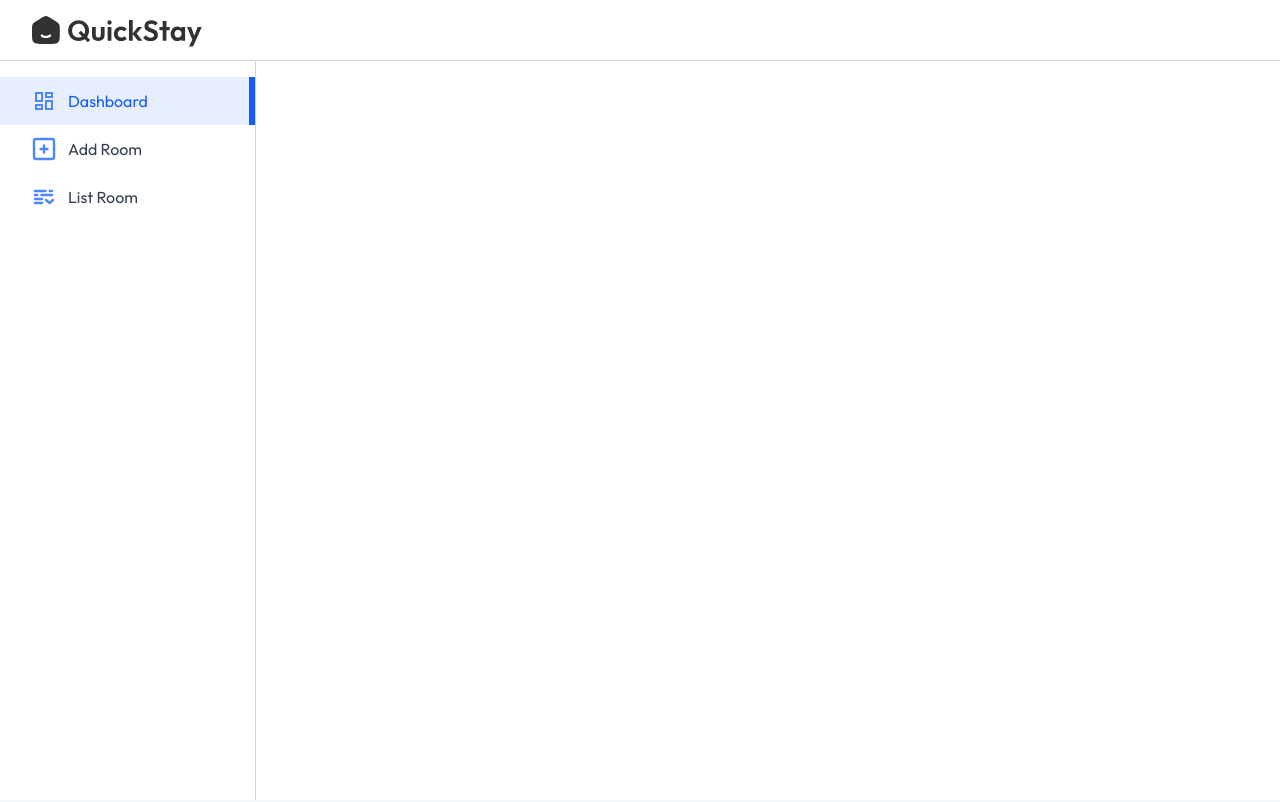
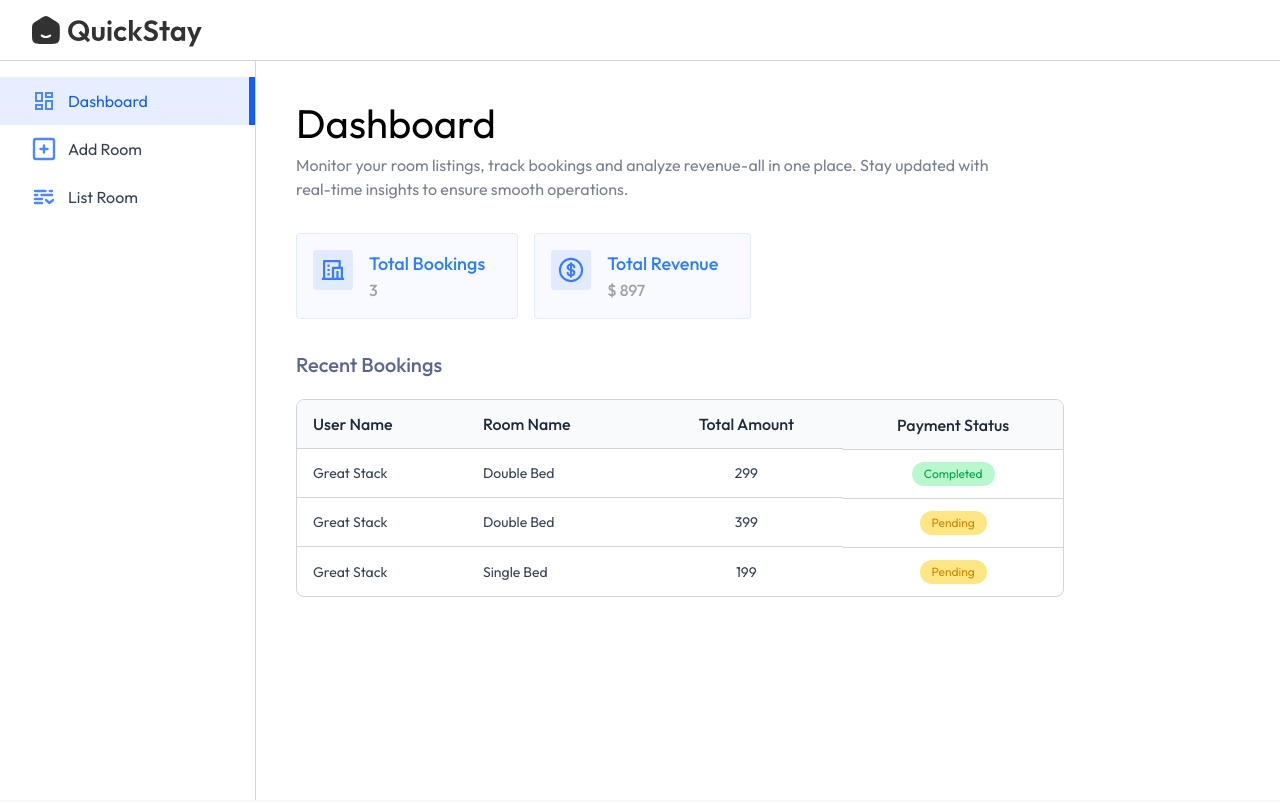
Before and after one commit to manojLovesCoding/hotelBookingWebApp, a React (Vite) app in the folder client/: page /owner in a window 1280 px wide. Shown: the top 802 px of the page. Built offline with nearby package versions, Linux system fonts and the light colour scheme; no server answers; a web font is replaced by a local one.

Commit message:
feat(dashboard): add dashboard UI with total bookings, revenue, and recent bookings table

```diff
--- a/client/src/App.jsx
+++ b/client/src/App.jsx
@@ -8,6 +8,9 @@
 import MyBookings from "./pages/MyBookings";
 import HotelReg from "./components/HotelReg";
 import { Layout } from "./pages/HotelOwner/Layout";
+import Dashboard from "./pages/HotelOwner/Dashboard";
+import AddRoom from "./pages/HotelOwner/AddRoom";
+import ListRoom from "./pages/HotelOwner/ListRoom";
 
 const App = () => {
   const isOwnerAuth = useLocation().pathname.includes("owner");
@@ -21,7 +24,11 @@
           <Route path="/rooms" element={<AllRooms />} />
           <Route path="/rooms/:id" element={<RoomDetails />} />
           <Route path="/my-bookings" element={<MyBookings />} />
-          <Route path="/owner" element={<Layout />}></Route>
+          <Route path="/owner" element={<Layout />}>
+            <Route index element={<Dashboard />} />
+            <Route path="add-room" element={<AddRoom />} />
+            <Route path="list-room" element={<ListRoom />} />
+          </Route>
         </Routes>
       </div>
       <Footer />
--- a/client/src/pages/HotelOwner/AddRoom.jsx
+++ b/client/src/pages/HotelOwner/AddRoom.jsx
@@ -0,0 +1,9 @@
+import React from 'react'
+
+const AddRoom = () => {
+  return (
+    <div>AddRoom</div>
+  )
+}
+
+export default AddRoom
--- a/client/src/pages/HotelOwner/Dashboard.jsx
+++ b/client/src/pages/HotelOwner/Dashboard.jsx
@@ -0,0 +1,92 @@
+import React, { useState } from "react";
+import Title from "../../components/Title";
+import { assets, dashboardDummyData } from "../../assets/assets";
+
+const Dashboard = () => {
+  const [dashboardData, setDashboardData] = useState(dashboardDummyData);
+  return (
+    <div>
+      <Title
+        align="left"
+        font="outfit"
+        title="Dashboard"
+        subTitle="Monitor your room listings, track bookings and analyze revenue-all in one place. Stay updated with real-time insights to ensure smooth operations."
+      />
+
+      <div className="flex gap-4 my-8">
+        {/* total bookings */}
+        <div className="bg-primary/3 border border-primary/10 rounded flex p-4 pr-8">
+          <img src={assets.totalBookingIcon} className="max-sm:hidden h-10" />
+          <div className="flex flex-col sm:ml-4 font-medium">
+            <p className="text-blue-500 text-lg">Total Bookings</p>
+            <p className="text-neutral-400 text-base">
+              {dashboardData.totalBookings}
+            </p>
+          </div>
+        </div>
+
+        {/* total revenue */}
+        <div className="bg-primary/3 border border-primary/10 rounded flex p-4 pr-8">
+          <img src={assets.totalRevenueIcon} className="max-sm:hidden h-10" />
+          <div className="flex flex-col sm:ml-4 font-medium">
+            <p className="text-blue-500 text-lg">Total Revenue</p>
+            <p className="text-neutral-400 text-base">
+              $ {dashboardData.totalRevenue}
+            </p>
+          </div>
+        </div>
+      </div>
+
+      {/* recent bookings */}
+      <h2 className="text-xl text-blue-950/70 font-medium mb-5">
+        Recent Bookings
+      </h2>
+      <div className="w-full max-w-3xl text-left border border-gray-300 rounded-lg max-h-80 overflow-y-scroll">
+        <table className="w-full">
+          <thead className="bg-gray-50">
+            <tr>
+              <th className="py-3 px-4 text-gray-800 font-medium">User Name</th>
+              <th className="py-3 px-4 text-gray-800 font-medium max-sm:hidden">
+                Room Name
+              </th>
+              <th className="py-3 px-4 text-gray-800 font-medium text-center">
+                Total Amount
+              </th>
+              <th className="py-3 px-4 text-gray-800 font-medium text-center">
+                Payment Status
+              </th>
+            </tr>
+          </thead>
+          <tbody className="text-sm">
+            {dashboardData.bookings.map((item, index) => (
+              <tr key={index}>
+                <td className="py-3 px-4 text-gray-700 border-t border-gray-300">
+                  {item.user.username}
+                </td>
+                <td className="py-3 px-4 text-gray-700 border-t border-gray-300 max-sm:hidden">
+                  {item.room.roomType}
+                </td>
+                <td className="py-3 px-4 text-gray-700 border-t border-gray-300 text-center">
+                  {item.totalPrice}
+                </td>
+                <td className="py-3 px-4 text-gray-700 border-t border-gray-300 flex">
+                  <button
+                    className={`py-1 px-3 text-xs rounded-full mx-auto ${
+                      item.isPaid
+                        ? "bg-green-200 text-green-600 "
+                        : "bg-amber-200 text-yellow-600"
+                    }`}
+                  >
+                    {item.isPaid ? "Completed" : "Pending"}
+                  </button>
+                </td>
+              </tr>
+            ))}
+          </tbody>
+        </table>
+      </div>
+    </div>
+  );
+};
+
+export default Dashboard;
--- a/client/src/pages/HotelOwner/ListRoom.jsx
+++ b/client/src/pages/HotelOwner/ListRoom.jsx
@@ -0,0 +1,9 @@
+import React from 'react'
+
+const ListRoom = () => {
+  return (
+    <div>ListRoom</div>
+  )
+}
+
+export default ListRoom
```
